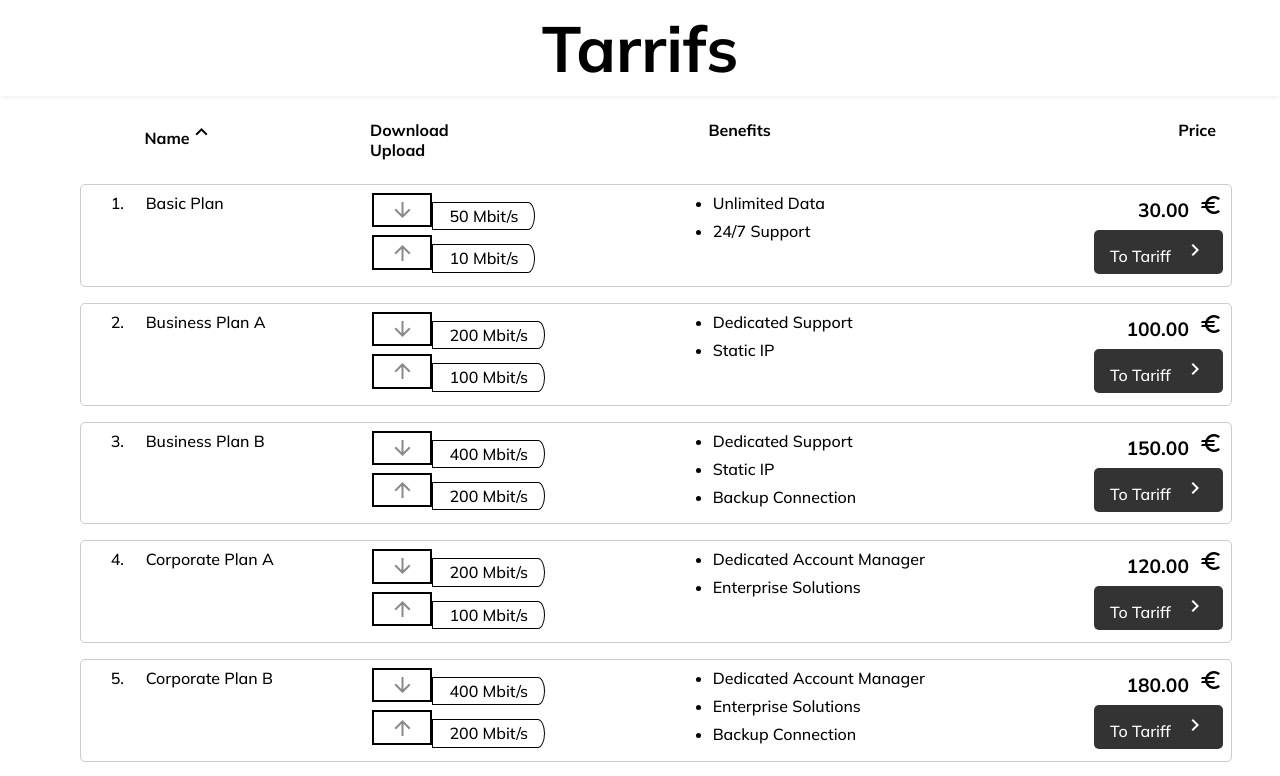
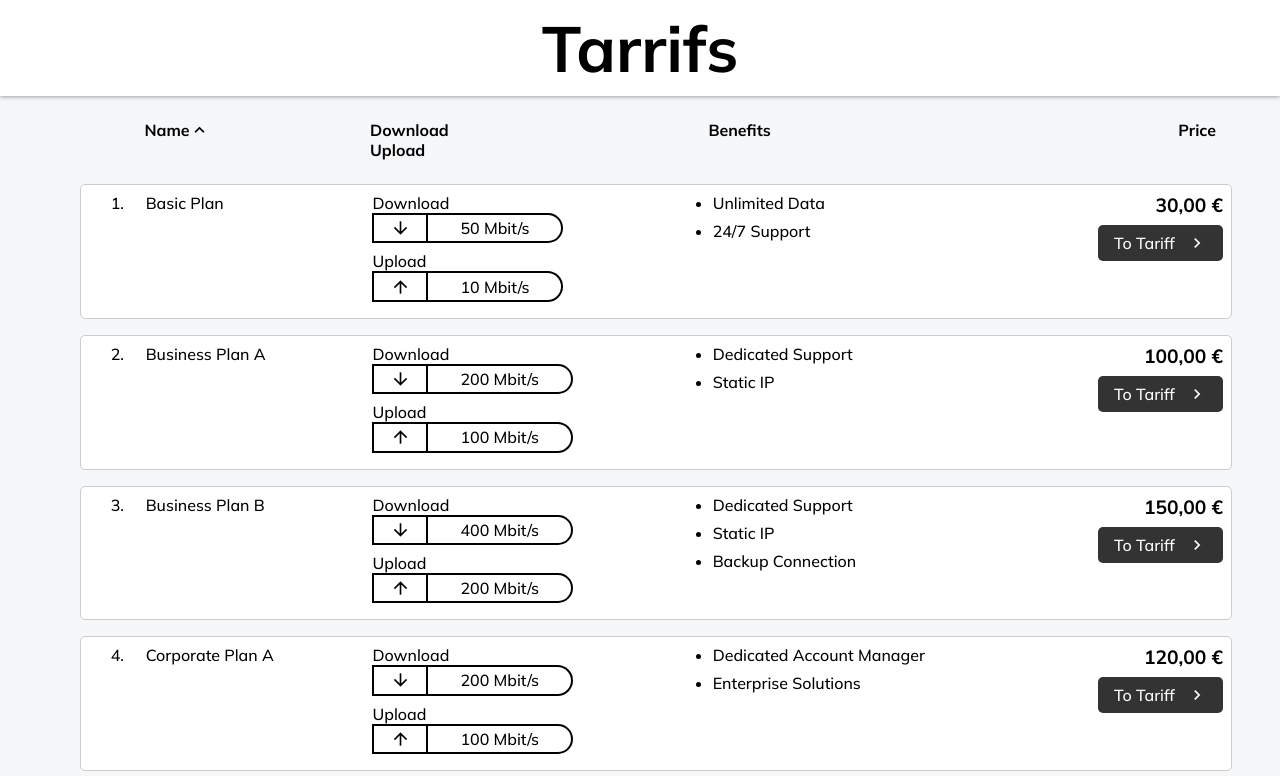
Before and after one commit to AbhilashGayen/tariff-list, an Angular app: page / in a window 1280 px wide. Shown: the top 776 px of the page. Built offline with nearby package versions, Linux system fonts and the light colour scheme.

Commit message:
UI fixes

```diff
--- a/src/app/app.component.scss
+++ b/src/app/app.component.scss
@@ -1,6 +1,6 @@
 header {
     background: white;
-    box-shadow: 0 0 5px rgba(0, 0, 0, 0.1);
+    box-shadow: 0 0 5px rgba(0, 0, 0, 0.5);
     padding: 0.5rem 0;
 
     h1 {
--- a/src/app/app.module.ts
+++ b/src/app/app.module.ts
@@ -1,13 +1,17 @@
 import { HttpClientModule } from '@angular/common/http';
-import { NgModule } from '@angular/core';
+import { LOCALE_ID, NgModule } from '@angular/core';
 import { BrowserModule } from '@angular/platform-browser';
 
+import { ReactiveFormsModule } from '@angular/forms';
 import { AppRoutingModule } from './app-routing.module';
 import { AppComponent } from './app.component';
 import { TariffListComponent } from './components/tariff-list/tariff-list.component';
+import { SortPlansPipe } from './pipes/sort-plans.pipe';
 import { MockdataService } from './services/mockdata.service';
-import { SortPlansPipe } from './pipes/sort-plans.pipe';
-import { ReactiveFormsModule } from '@angular/forms';
+import localeDE from '@angular/common/locales/de';
+import { registerLocaleData } from '@angular/common';
+
+registerLocaleData(localeDE);
 
 @NgModule({
   declarations: [
@@ -21,7 +25,11 @@ import { ReactiveFormsModule } from '@angular/forms';
     HttpClientModule,
     ReactiveFormsModule
   ],
-  providers: [MockdataService],
+  providers: [MockdataService,
+    {
+      provide: LOCALE_ID,
+      useValue: 'de'
+    }],
   bootstrap: [AppComponent]
 })
 export class AppModule { }
--- a/src/app/components/tariff-list/tariff-list.component.html
+++ b/src/app/components/tariff-list/tariff-list.component.html
@@ -51,11 +51,13 @@
     <div class="tariff-cell -serial-no">{{i+1}}.</div>
     <div class="tariff-cell -name">{{plan.name}}</div>
     <div class="tariff-cell -speeds">
-      <div class="-speed -download icon-text-container">
+      <label>Download</label>
+      <div class="-speed -download">
         <i class="material-icons">arrow_downward</i>
         <span>{{plan.speeds.download}} Mbit/s</span>
       </div>
-      <div class="-speed -upload icon-text-container">
+      <label>Upload</label>
+      <div class="-speed -upload">
         <i class="material-icons">arrow_upward</i>
         <span>{{plan.speeds.upload}} Mbit/s</span>
       </div>
@@ -68,9 +70,8 @@
       </ul>
     </div>
     <div class="tariff-cell -cost">
-      <div class="-price icon-text-container">
-        {{plan.cost|number:'1.2-2'}}
-        <i class="material-icons -currency">euro</i>
+      <div class="-price">
+        {{plan.cost|currency:'EUR':true}}
       </div>
       <button class="icon-text-container">
         To Tariff
--- a/src/app/components/tariff-list/tariff-list.component.scss
+++ b/src/app/components/tariff-list/tariff-list.component.scss
@@ -74,17 +74,23 @@ $cell-padding: 0.5rem;
         &.-upload {
           margin-bottom: 0.5rem;
 
+          label {
+            display: block;
+          }
+
           i {
-            color: #888;
+            display: inline-block;
+            border: 2px solid black;
             padding: 0.2rem 1rem;
-            border: 2px solid black;
           }
 
           span {
-            padding: 0.2rem 1rem;
-            border: 1px solid black;
-            border-top-right-radius: 1rem 2rem;
-            border-bottom-right-radius: 1rem 2rem;
+            display: inline-block;
+            border: 2px solid black;
+            border-left: none;
+            padding: 0.2rem 2rem;
+            border-top-right-radius: 1rem 1rem;
+            border-bottom-right-radius: 1rem 1rem;
           }
         }
       }
@@ -136,7 +142,13 @@ $cell-padding: 0.5rem;
       .-benefits {
         display: none;
       }
+    }
 
+    &-data {
+      .-speeds label {
+        display: none;
+      }
+    }
   }
 
   @media (max-width: $mobile) {
@@ -149,6 +161,9 @@ $cell-padding: 0.5rem;
           width: $width;
         }
       }
+    }
+
+    &-data {
 
       .-benefits,
       .-speeds .-upload {
@@ -167,8 +182,10 @@ $cell-padding: 0.5rem;
       .-cost {
         display: flex;
         flex-direction: row;
+        justify-content: flex-end;
 
         button {
+          margin-left: 1rem;
           height: 100%;
           font-size: 0;
           padding: 0;
@@ -178,8 +195,3 @@ $cell-padding: 0.5rem;
     }
   }
 }
-}
-
-.-currency {
-  padding-left: 0.3rem;
-}
--- a/src/styles.scss
+++ b/src/styles.scss
@@ -11,19 +11,25 @@ $mobile: 600px;
     font-size: 16px;
     font-family: 'Mulish', sans-serif;
 
+    .material-icons {
+        font-size: 20px;
+        line-height: inherit;
+        vertical-align: bottom;
+    }
+
     @media (max-width: $tablet) {
         font-size: 12px;
 
         .material-icons {
-            font-size: 14px;
+            font-size: 15px;
         }
     }
 
     @media (max-width: $mobile) {
         font-size: 10px;
-
-        .material-icons {
-            font-size: 12px;
-        }
     }
 }
+
+body {
+    background-color: #f5f7f9;
+}
```
Lines whose indentation alone changed are shown as unchanged.
